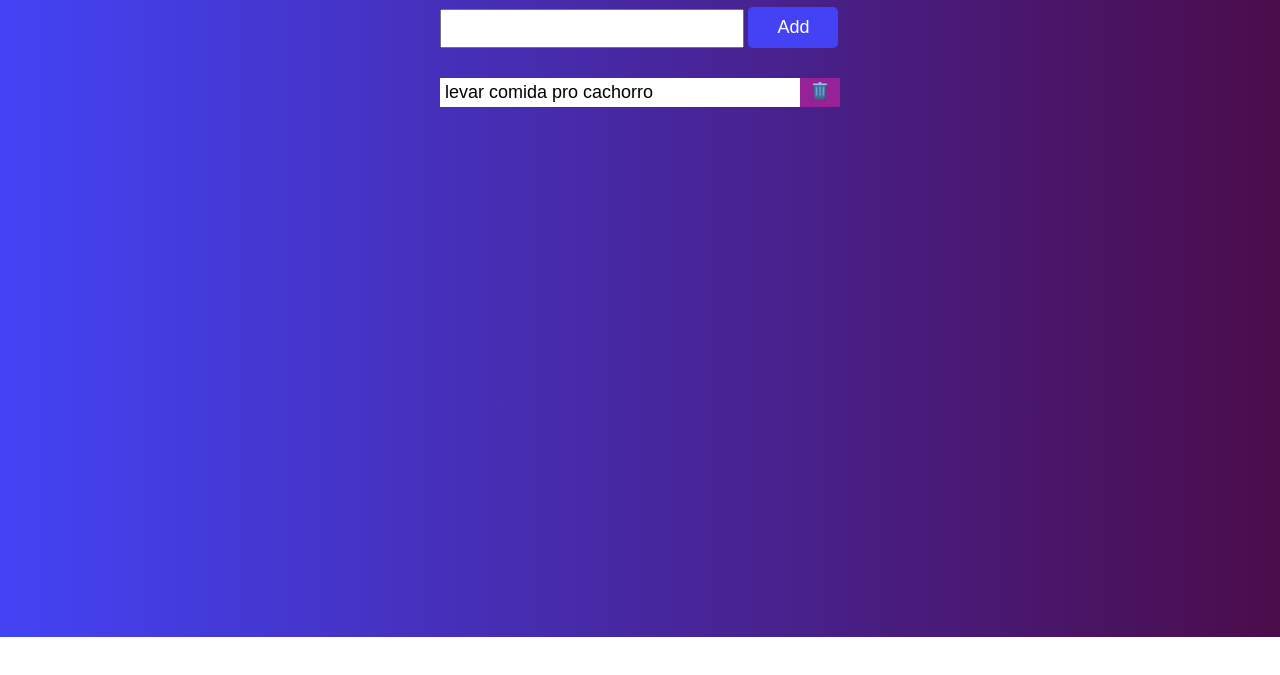
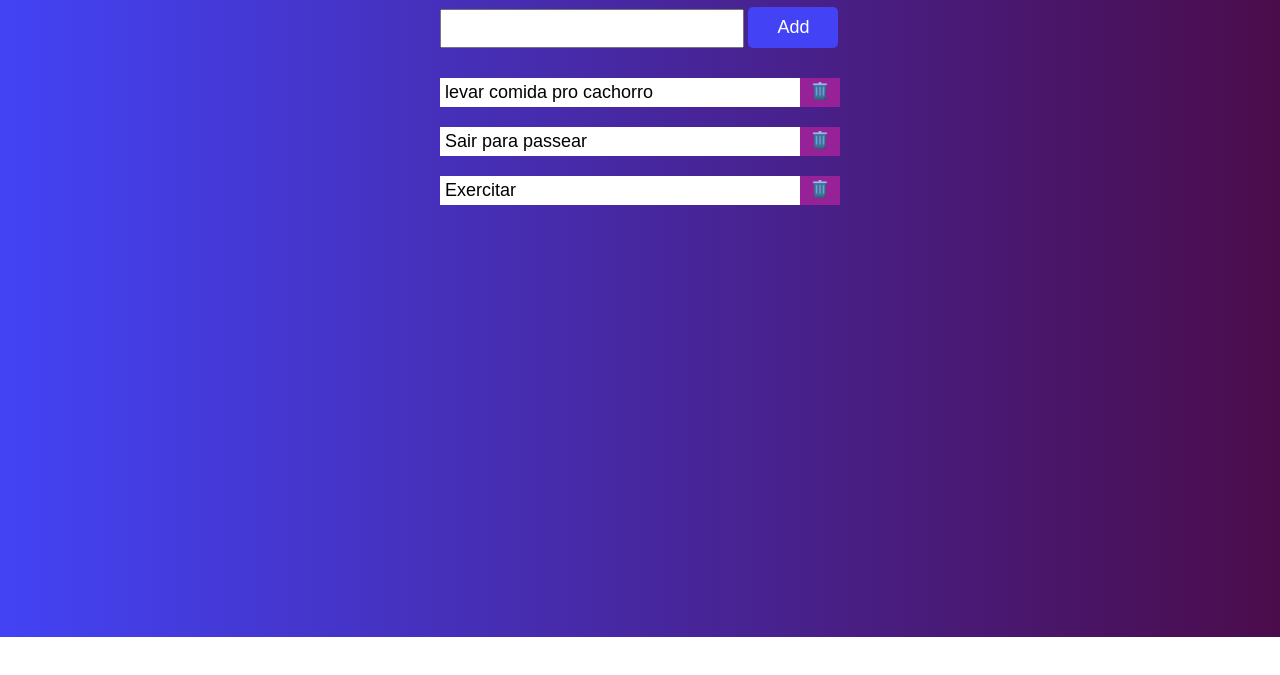
Before and after one commit to Angelo-Spyder/To-do-List, a plain HTML site: page index.html in a window 1280 px wide. Shown: the part 103-778 px from the top of the page. Drawn offline with Linux system fonts and the light colour scheme.

Commit message:
Adicionando mais atividades no html

```diff
--- a/index.html
+++ b/index.html
@@ -21,6 +21,14 @@
                     <span class="texto-atividade">levar comida pro cachorro</span>
                     <span class="icone" ><img  src="lixeira-icon.png" alt="Lixeira de reciclagem"></span>
                 </div>
+                <div class="conteudo">
+                    <span class="texto-atividade">Sair para passear</span>
+                    <span class="icone" ><img  src="lixeira-icon.png" alt="Lixeira de reciclagem"></span>
+                </div>
+                <div class="conteudo">
+                    <span class="texto-atividade">Exercitar</span>
+                    <span class="icone" ><img  src="lixeira-icon.png" alt="Lixeira de reciclagem"></span>
+                </div>
             </div>
         </div>
     </section>
```
